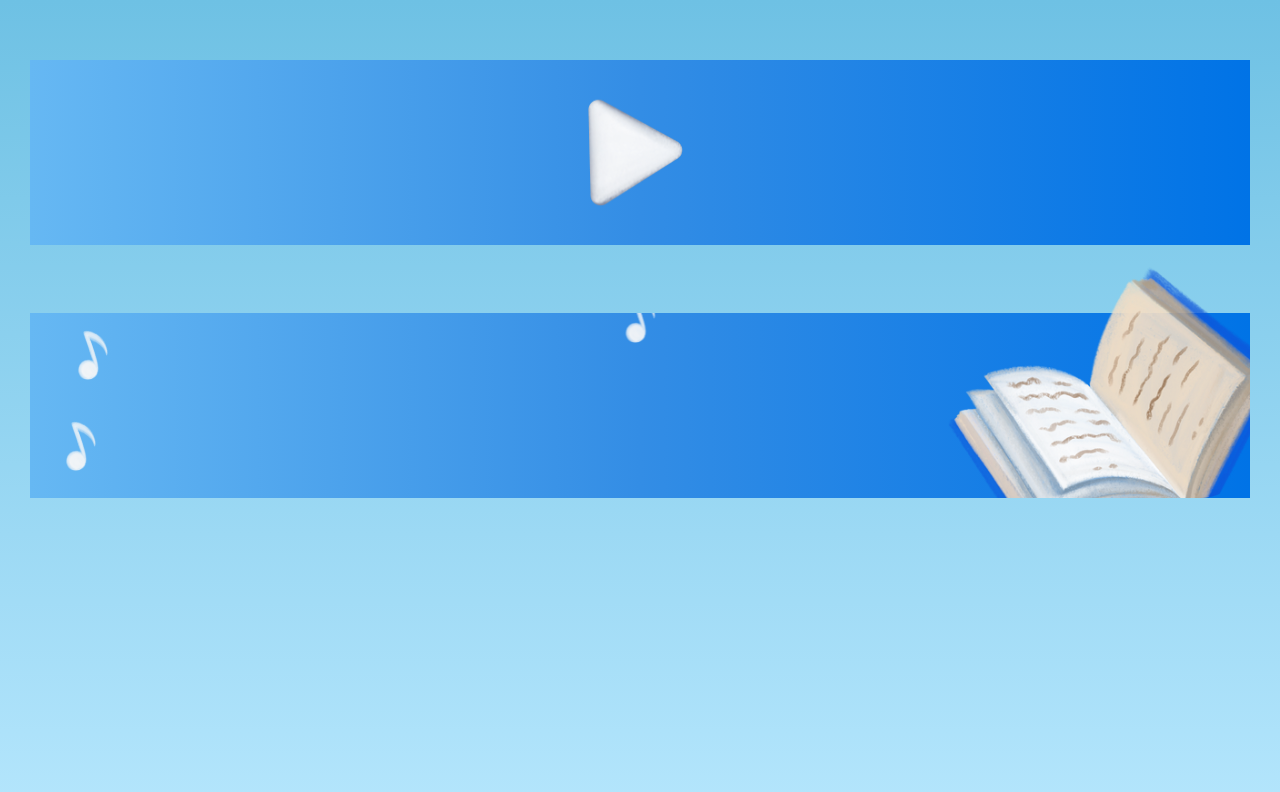
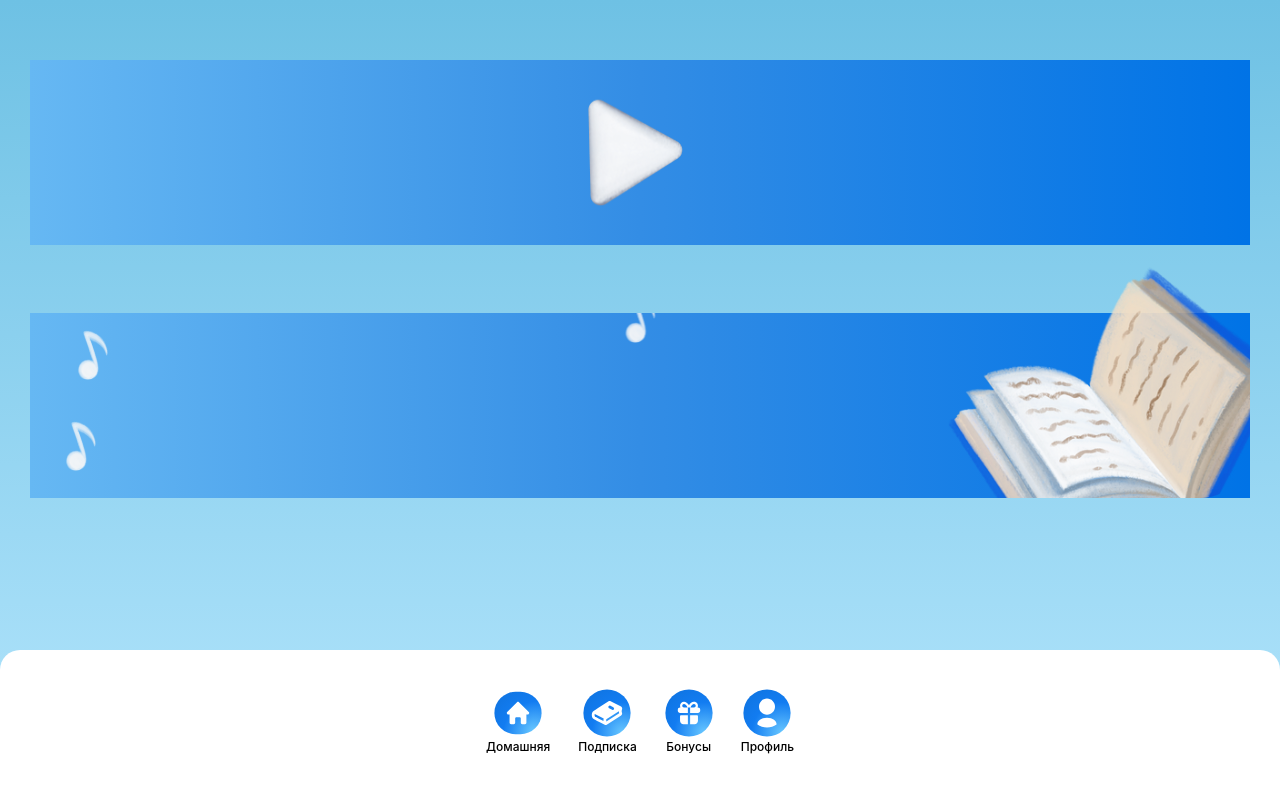
Before and after one commit to jdifek/app-mobile, a React (Create React App) app: page / in a window 1280 px wide. Shown: the top 792 px of the page. Built offline with nearby package versions, Linux system fonts and the light colour scheme.

Commit message:
footer update

```diff
--- a/src/components/Footer.tsx
+++ b/src/components/Footer.tsx
@@ -1,34 +1,36 @@
+import { Link } from "react-router-dom";
+
 export const Footer = () => {
   return (
     <footer className="w-full bg-white rounded-t-[20px] pb-[44px] pt-[39px] h-[150px] fixed bottom-0 left-0 z-10">
       <div className="flex justify-center items-center gap-[28px]">
-        <div className="flex flex-col items-center">
+        <Link to="/" className="flex flex-col items-center">
           <img className="w-[48px] h-[48px]" src="./img/Frame 310.svg" alt="" />
           <p className="text-black text-[12px] leading-[167%] font-medium">
             Домашняя
           </p>
-        </div>
+        </Link>
 
-        <div className="flex flex-col items-center">
+        <Link to="/subscription" className="flex flex-col items-center">
           <img className="w-[48px] h-[48px]" src="./img/Frame 311.svg" alt="" />
           <p className="text-black text-[12px] leading-[167%] font-medium">
             Подписка
           </p>
-        </div>
+        </Link>
 
-        <div className="flex flex-col items-center">
+        <Link to='/bonus' className="flex flex-col items-center">
           <img className="w-[48px] h-[48px]" src="./img/Frame 312.svg" alt="" />
           <p className="text-black text-[12px] leading-[167%] font-medium">
             Бонусы
           </p>
-        </div>
+        </Link>
 
-        <div className="flex flex-col items-center">
+        <Link to='/profile' className="flex flex-col items-center">
           <img className="w-[48px] h-[48px]" src="./img/Frame 313.svg" alt="" />
           <p className="text-black text-[12px] leading-[167%] font-medium">
             Профиль
           </p>
-        </div>
+        </Link>
       </div>
     </footer>
   );
--- a/src/components/Home/Home.tsx
+++ b/src/components/Home/Home.tsx
@@ -1,3 +1,4 @@
+import { Footer } from "../Footer";
 import HomeBook from "./HomeBook";
 import HomeVideo from "./HomeVideo";
 
@@ -6,6 +7,8 @@
     <div className="px-[30px] py-[60px] overflow-visible w-full h-screen bg-gradient-to-b from-[#6ec1e4] to-[#b3e5fc] flex flex-col items-center gap-11">
       <HomeVideo videoUrl="video.mp4" />
       <HomeBook />
+
+      <Footer />
     </div>
   );
 };
```
